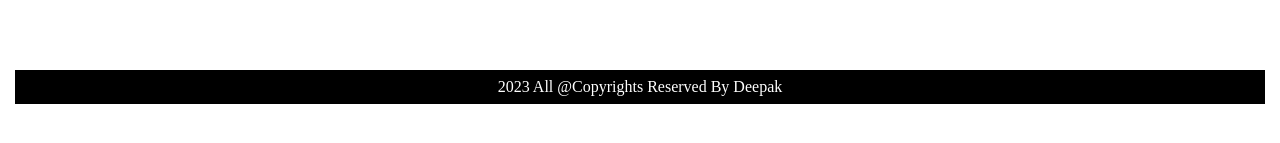
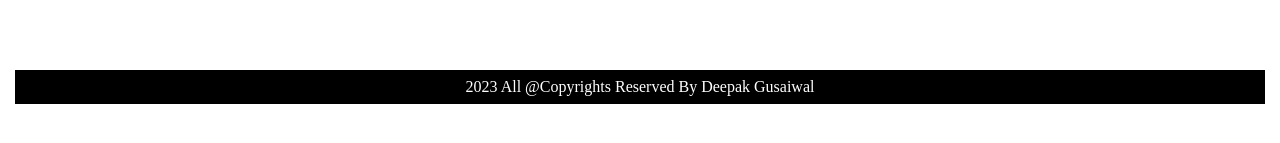
Before and after one commit to Deepak-gusaiwal/Gatsbay-My-First-Website, a Gatsby site: page / in a window 1280 px wide. Shown: the part 639-782 px from the top of the page. Built offline with nearby package versions, Linux system fonts and the light colour scheme; Gatsby itself is replaced by a stand-in of ours.

Commit message:
third commite update footer

```diff
--- a/src/components/Footer.js
+++ b/src/components/Footer.js
@@ -4,7 +4,7 @@ import {footer} from '../components/style.module.css'
 const Footer = () => {
   return (
         <div className={footer}>
-            {new Date().getFullYear()} All @copyrights reserved by Deepak
+            {new Date().getFullYear()} All @copyrights reserved by Deepak Gusaiwal
         </div>
   )
 }
```
